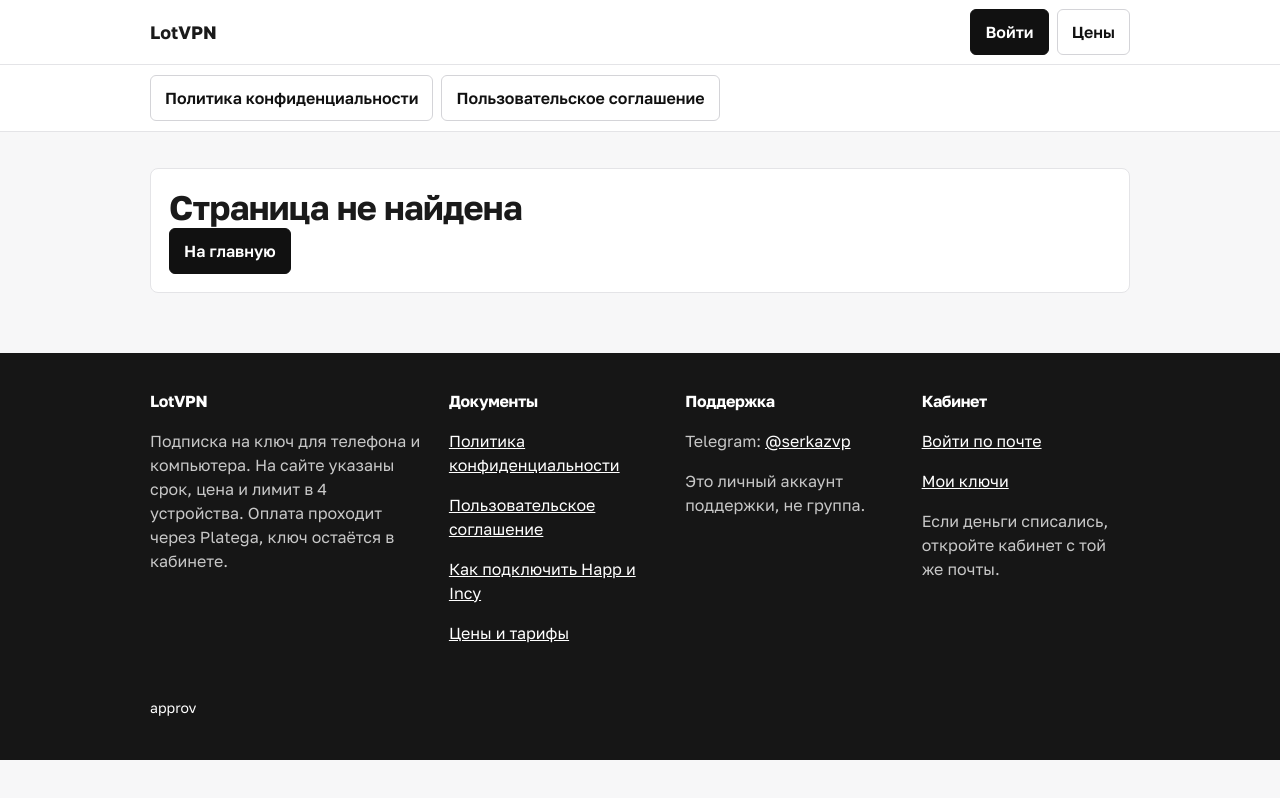
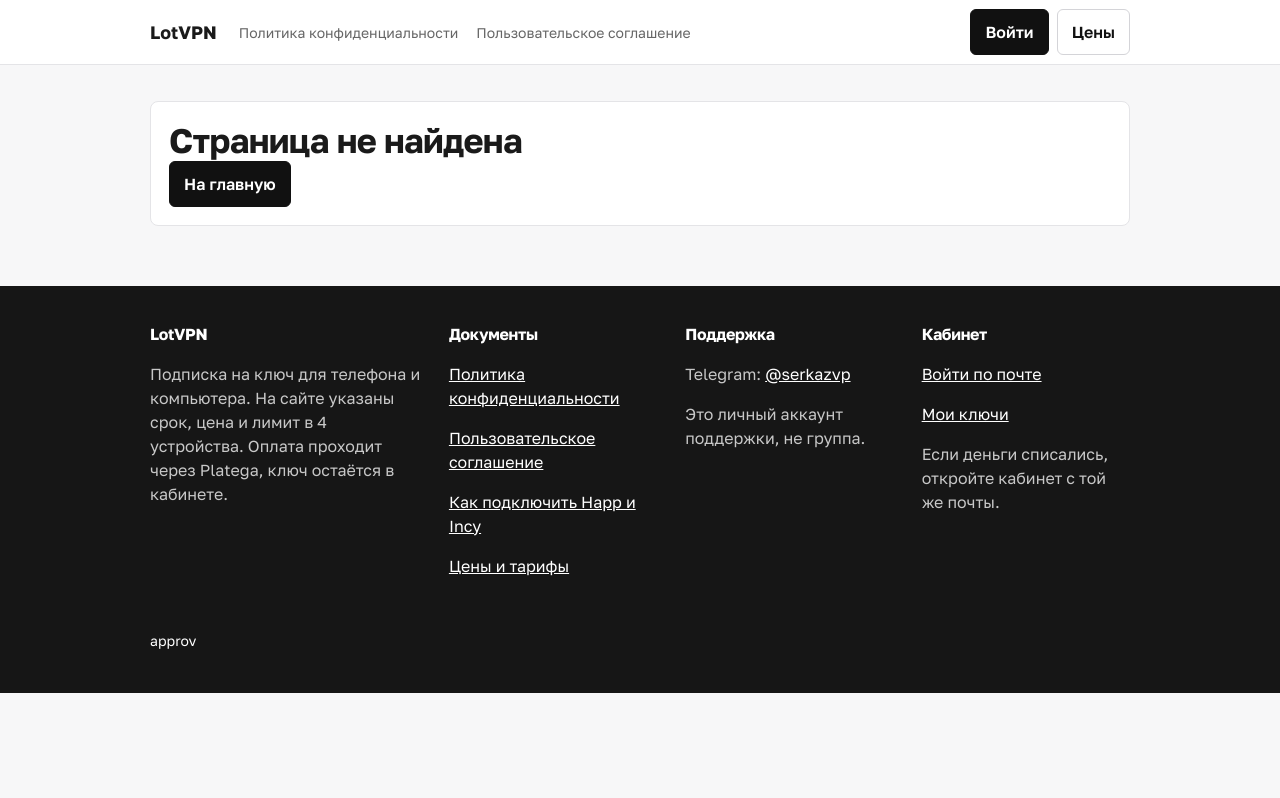
Before and after one commit to SaaelCompany/lotweb, a website: page page.html in a window 1280 px wide. Drawn offline with Linux system fonts and the light colour scheme; no server answers.

Commit message:
Place the legal links in the header instead of a second button row.
Privacy and terms stay visible on every page, as quiet text beside the logo.

Co-authored-by: SaaelCompany <SaaelCompany@users.noreply.github.com>

```diff
--- a/page.html
+++ b/page.html
@@ -16,11 +16,12 @@
     h1 { font-size:34px; line-height:1.2; } h2 { font-size:18px; }
     .wrap { width:min(980px, calc(100% - 32px)); margin:0 auto; }
     .topbar { background:#fff; border-bottom:1px solid var(--line); }
-    .topbar-inner { display:flex; align-items:center; justify-content:space-between; gap:16px; min-height:64px; }
-    .docs-bar { background:#fff; border-bottom:1px solid var(--line); }
-    .docs-inner { display:flex; flex-wrap:wrap; gap:8px; padding:10px 0; }
-    .logo { text-decoration:none; font-weight:700; font-size:18px; }
-    .nav { display:flex; align-items:center; gap:8px; }
+    .topbar-inner { display:flex; align-items:center; flex-wrap:wrap; gap:8px 22px; min-height:64px; }
+    .logo { text-decoration:none; font-weight:700; font-size:18px; flex:none; }
+    .doc-links { display:flex; align-items:center; gap:18px; flex:1 1 420px; min-width:0; }
+    .doc-links a { color:var(--muted); font-size:14px; text-decoration:none; white-space:nowrap; }
+    .doc-links a:hover { color:var(--ink); }
+    .nav { display:flex; align-items:center; gap:8px; margin-left:auto; flex:none; }
     .user { max-width:240px; overflow:hidden; text-overflow:ellipsis; white-space:nowrap; color:var(--muted); font-size:14px; }
     .hero-band { background:#fff; border-bottom:1px solid var(--line); }
     .hero-grid { display:grid; grid-template-columns:1.25fr .75fr; gap:36px; align-items:center; padding:64px 0; }
@@ -84,15 +85,11 @@
     .admin-row .error { grid-column:1 / -1; }
     .check { display:flex; align-items:center; gap:6px; white-space:nowrap; } .check input { width:auto; }
     button:focus-visible, a:focus-visible, input:focus { outline:2px solid #111; outline-offset:2px; }
-    @media (max-width:900px) { .tariffs, .plans, .admin-row, .hero-grid, .steps, .know, .hero-intro .know, .site-footer .wrap { grid-template-columns:1fr; } .hero h1, h1, .hero-intro h1 { font-size:26px; } .user { display:none; } .order-line { align-items:flex-start; flex-direction:column; } }
+    @media (max-width:900px) { .tariffs, .plans, .admin-row, .hero-grid, .steps, .know, .hero-intro .know, .site-footer .wrap { grid-template-columns:1fr; } .hero h1, h1, .hero-intro h1 { font-size:26px; } .user { display:none; } .order-line { align-items:flex-start; flex-direction:column; } .topbar-inner { flex-wrap:wrap; row-gap:6px; min-height:0; padding:10px 0 12px; } .doc-links { order:3; width:100%; flex-direction:column; align-items:flex-start; gap:2px; } }
   </style>
 </head>
 <body>
-  <header class="topbar"><div class="wrap topbar-inner"><a class="logo" href="/">LotVPN</a><nav class="nav" id="nav"></nav></div></header>
-  <div class="docs-bar"><div class="wrap docs-inner">
-    <a class="ghost" href="/privacy">Политика конфиденциальности</a>
-    <a class="ghost" href="/terms">Пользовательское соглашение</a>
-  </div></div>
+  <header class="topbar"><div class="wrap topbar-inner"><a class="logo" href="/">LotVPN</a><nav class="doc-links" aria-label="Документы"><a href="/privacy">Политика конфиденциальности</a><a href="/terms">Пользовательское соглашение</a></nav><nav class="nav" id="nav"></nav></div></header>
   <main id="view"></main>
   <footer class="site-footer"><div class="wrap">
     <div><h2>LotVPN</h2><p>Подписка на ключ для телефона и компьютера. На сайте указаны срок, цена и лимит в 4 устройства. Оплата проходит через Platega, ключ остаётся в кабинете.</p></div>
```
